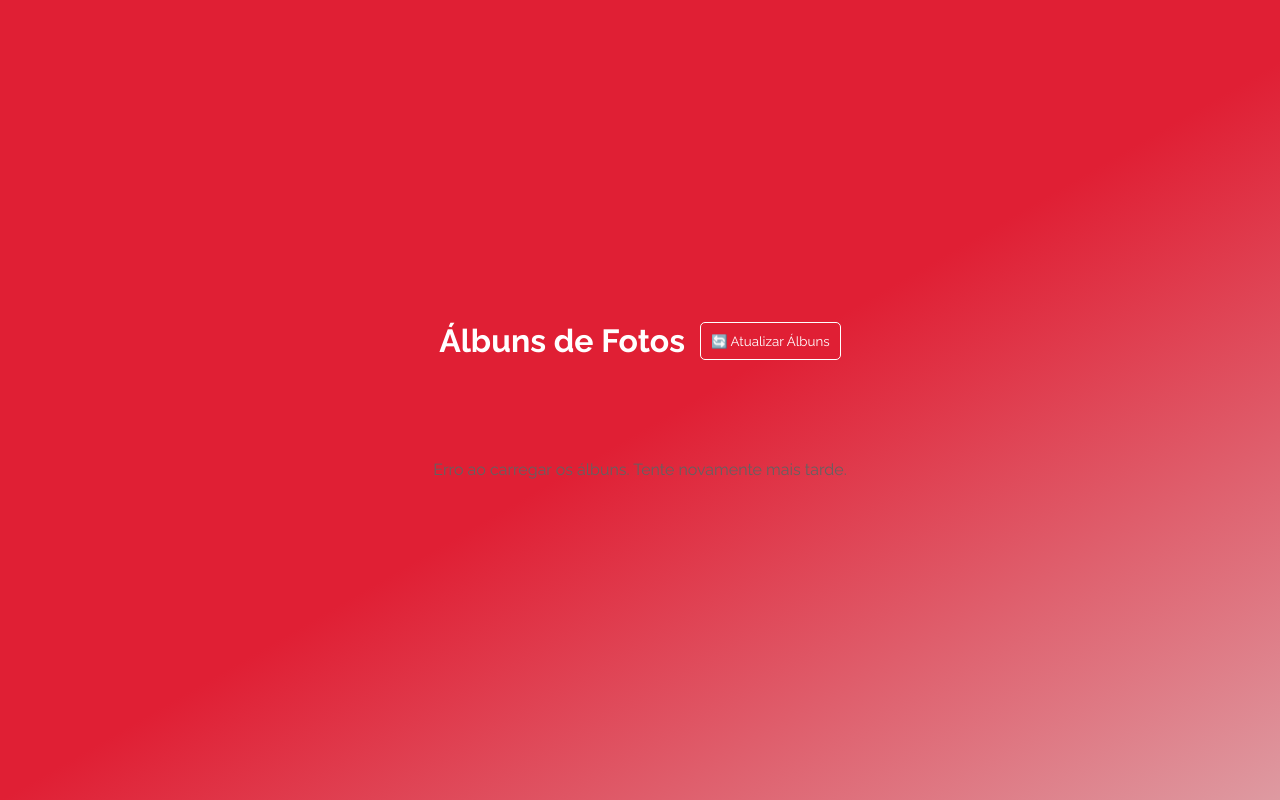
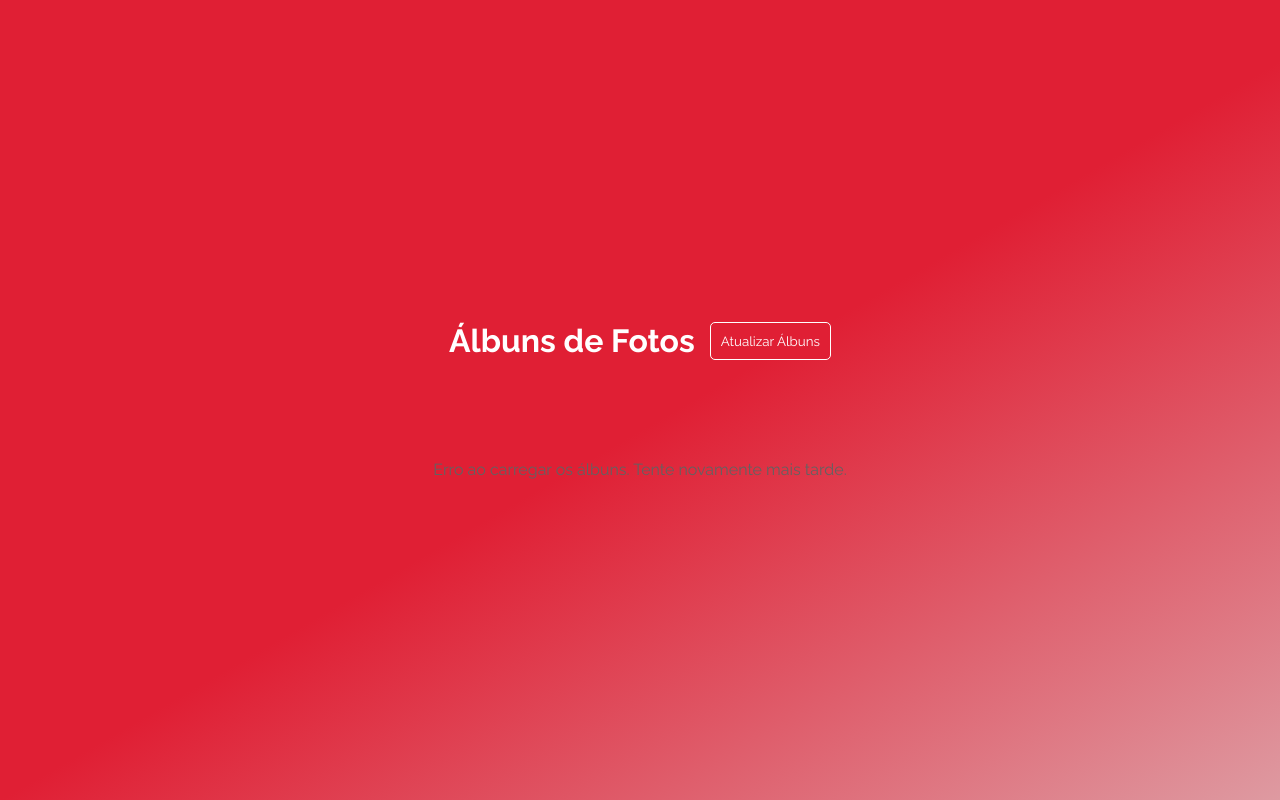
Before and after one commit to Rafael-Rangel/reconhecimento-facial, a plain HTML site: page index.html in a window 1280 px wide. Drawn offline with Linux system fonts and the light colour scheme; no server answers.

Commit message:
Update index.html

```diff
--- a/index.html
+++ b/index.html
@@ -7,7 +7,7 @@
     <link rel="stylesheet" href="styles.css">
 </head>
 <body><div class="topo"> <h1>Álbuns de Fotos</h1>
-    <button id="updateAlbumsBtn">🔄 Atualizar Álbuns</button></div>
+    <button id="updateAlbumsBtn">Atualizar Álbuns</button></div>
     <div id="album-container"></div>
 
     <!-- Scripts no final do body para garantir que o DOM está carregado -->
```
